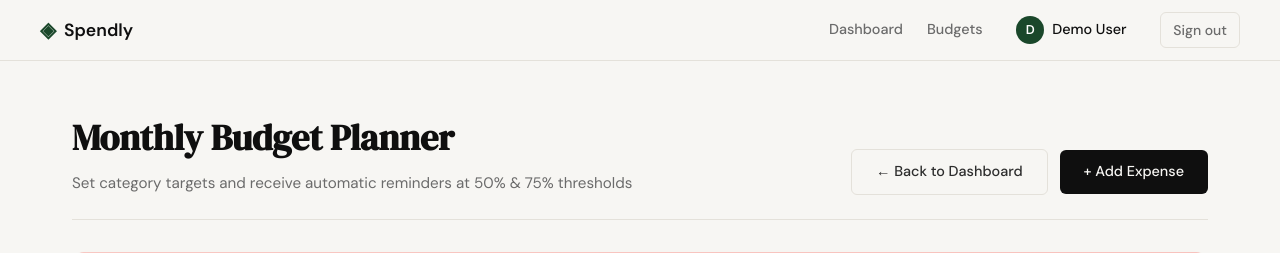
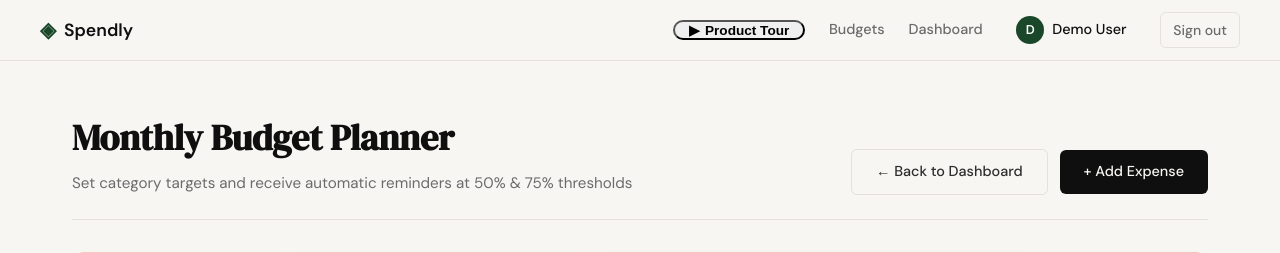
Before and after one commit to Mathedu-pandian/spendly-expense-tracker, a Flask app: page /budgets in a window 1280 px wide. Shown: the top 253 px of the page. Run offline with Flask 3, Linux system fonts and the light colour scheme; the visitor is signed in with stand-in values (Sample User, id 1); data comes from the database, SQL or seed files in the repository.

Commit message:
feat: add top navbar Product Tour button and permanent Budgets navigation link

```diff
--- a/static/js/main.js
+++ b/static/js/main.js
@@ -6,6 +6,7 @@ document.addEventListener('DOMContentLoaded', function () {
 
     const openBtns = [
         document.getElementById('open-video-btn'),
+        document.getElementById('open-video-nav-btn'),
         document.getElementById('open-video-card-btn'),
         document.getElementById('open-video-cta-btn')
     ];
--- a/templates/base.html
+++ b/templates/base.html
@@ -19,9 +19,15 @@
                 <span class="brand-name">Spendly</span>
             </a>
             <div class="nav-links">
+                <button type="button" id="open-video-nav-btn" class="theme-toggle-btn" title="Watch Product Tour" style="width: auto; padding: 0 0.85rem; border-radius: 999px; font-size: 0.85rem; font-weight: 600; display: inline-flex; gap: 0.35rem; align-items: center;">
+                    <span>▶</span>
+                    <span>Product Tour</span>
+                </button>
+
+                <a href="{{ url_for('budgets') }}" class="nav-item">Budgets</a>
+
                 {% if g.user %}
                     <a href="{{ url_for('dashboard') }}" class="nav-item">Dashboard</a>
-                    <a href="{{ url_for('budgets') }}" class="nav-item">Budgets</a>
                     <a href="{{ url_for('profile') }}" class="nav-user">
                         <span class="user-avatar">{{ g.user.name[0] | upper }}</span>
                         <span class="user-name">{{ g.user.name }}</span>
```
